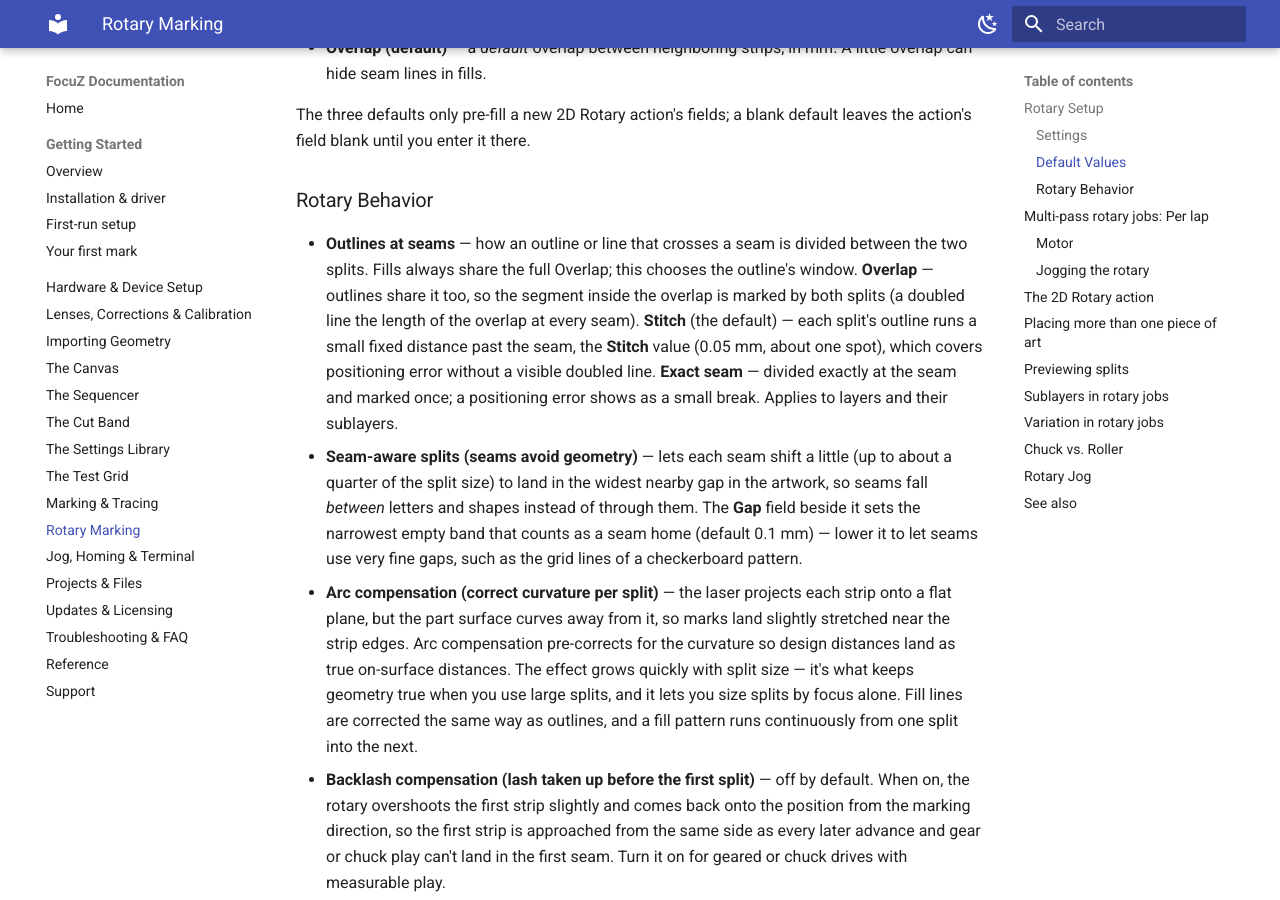
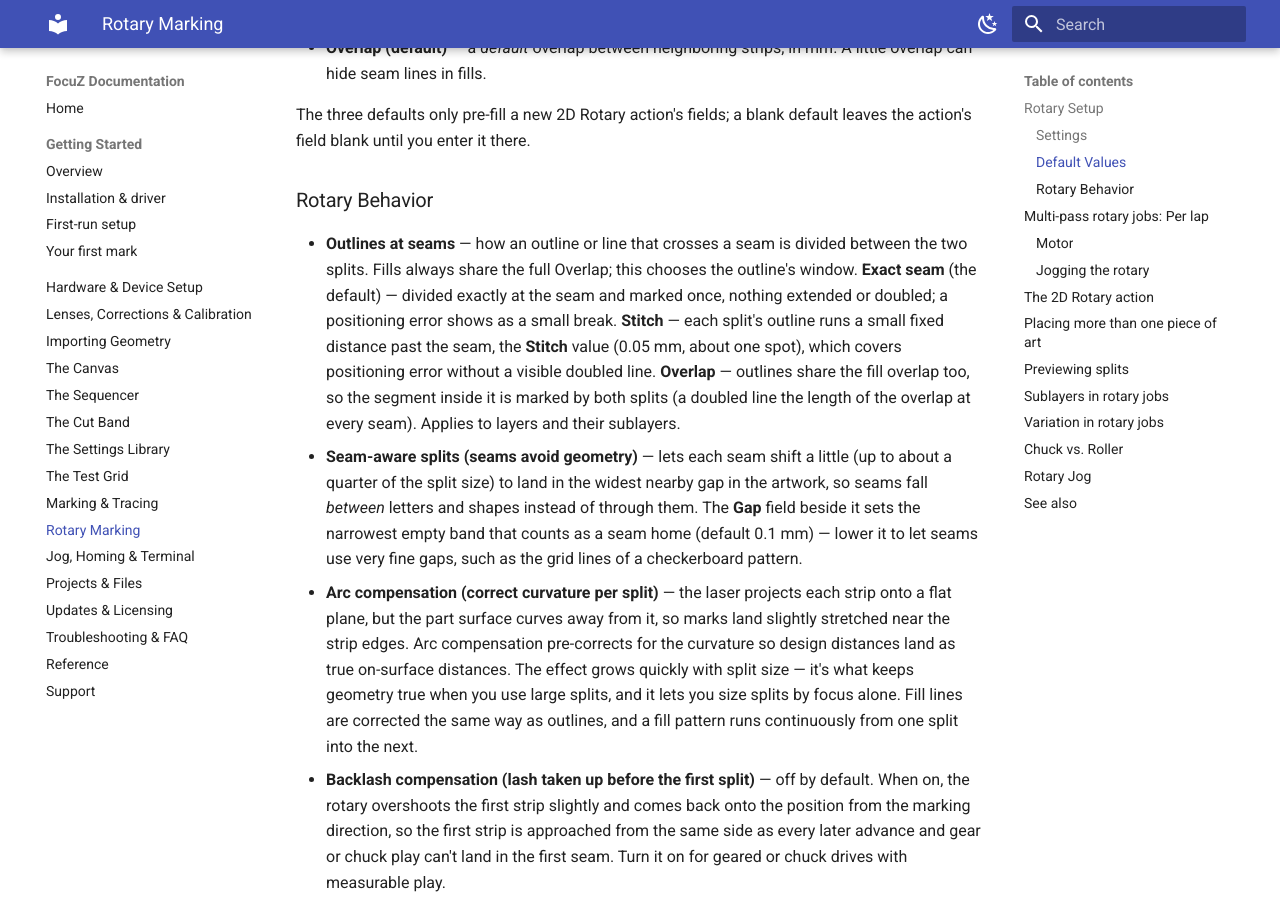
Before and after one commit to Lokahi-Shop/focuz-docs, an MkDocs documentation site: the page built from docs/rotary.md, in a window 1280 px wide and 900 px high, scrolled down 1778 px. Built offline with MkDocs 1.6.1 and Material for MkDocs 9.7.7, drawn with Linux system fonts in a browser that asks for light colours.

Commit message:
Rotary: Exact seam is the default for Outlines at seams
Co-Authored-By: Claude Fable 5.1 <noreply@anthropic.com>

```diff
--- a/docs/rotary.md
+++ b/docs/rotary.md
@@ -58,13 +58,13 @@ action's field blank until you enter it there.
 
 ### Rotary Behavior
 - **Outlines at seams** — how an outline or line that crosses a seam is divided between the two
-  splits. Fills always share the full Overlap; this chooses the outline's window. **Overlap** —
-  outlines share it too, so the segment inside the overlap is marked by both splits (a doubled
-  line the length of the overlap at every seam). **Stitch** (the default) — each split's outline
-  runs a small fixed distance past the seam, the **Stitch** value (0.05 mm, about one spot), which
-  covers positioning error without a visible doubled line. **Exact seam** — divided exactly at the
-  seam and marked once; a positioning error shows as a small break. Applies to layers and their
-  sublayers.
+  splits. Fills always share the full Overlap; this chooses the outline's window. **Exact seam**
+  (the default) — divided exactly at the seam and marked once, nothing extended or doubled; a
+  positioning error shows as a small break. **Stitch** — each split's outline runs a small fixed
+  distance past the seam, the **Stitch** value (0.05 mm, about one spot), which covers positioning
+  error without a visible doubled line. **Overlap** — outlines share the fill overlap too, so the
+  segment inside it is marked by both splits (a doubled line the length of the overlap at every
+  seam). Applies to layers and their sublayers.
 - **Seam-aware splits (seams avoid geometry)** — lets each seam shift a little (up to about a
   quarter of the split size) to land in the widest nearby gap in the artwork, so seams fall
   *between* letters and shapes instead of through them. The **Gap** field beside it sets the
```
